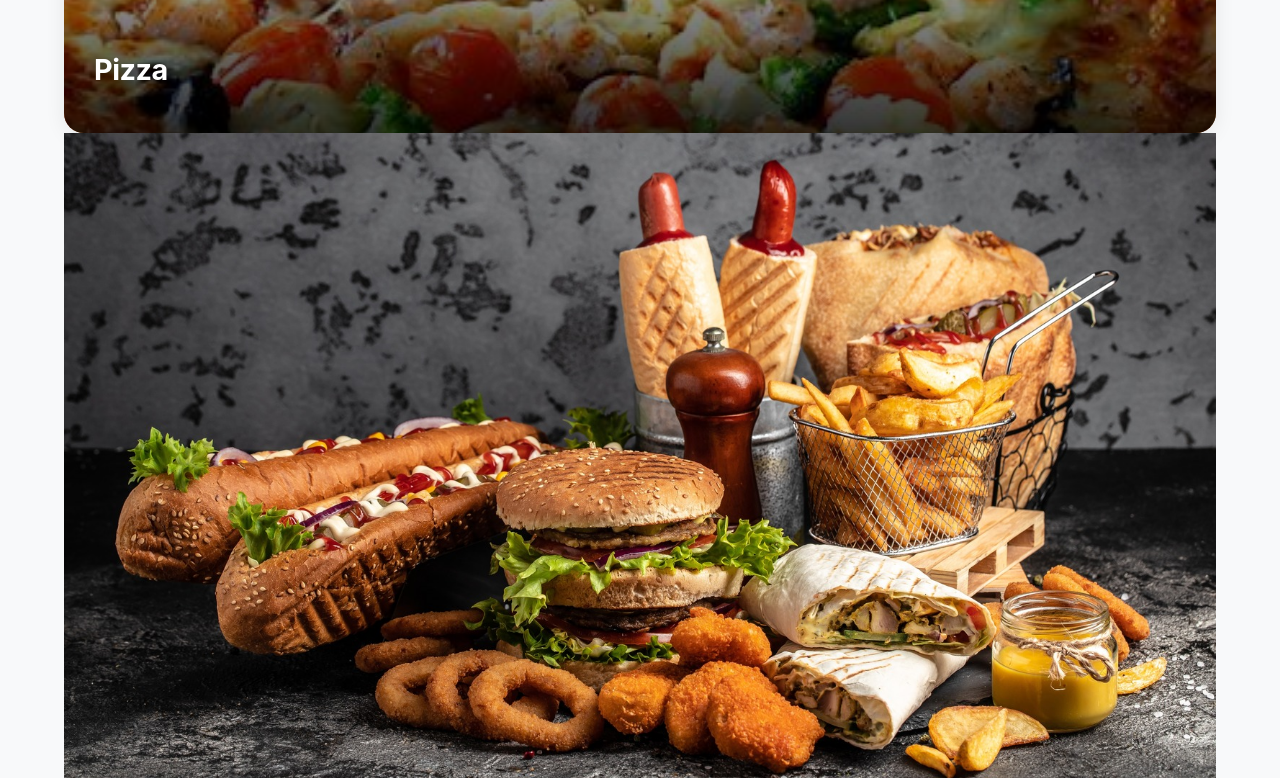
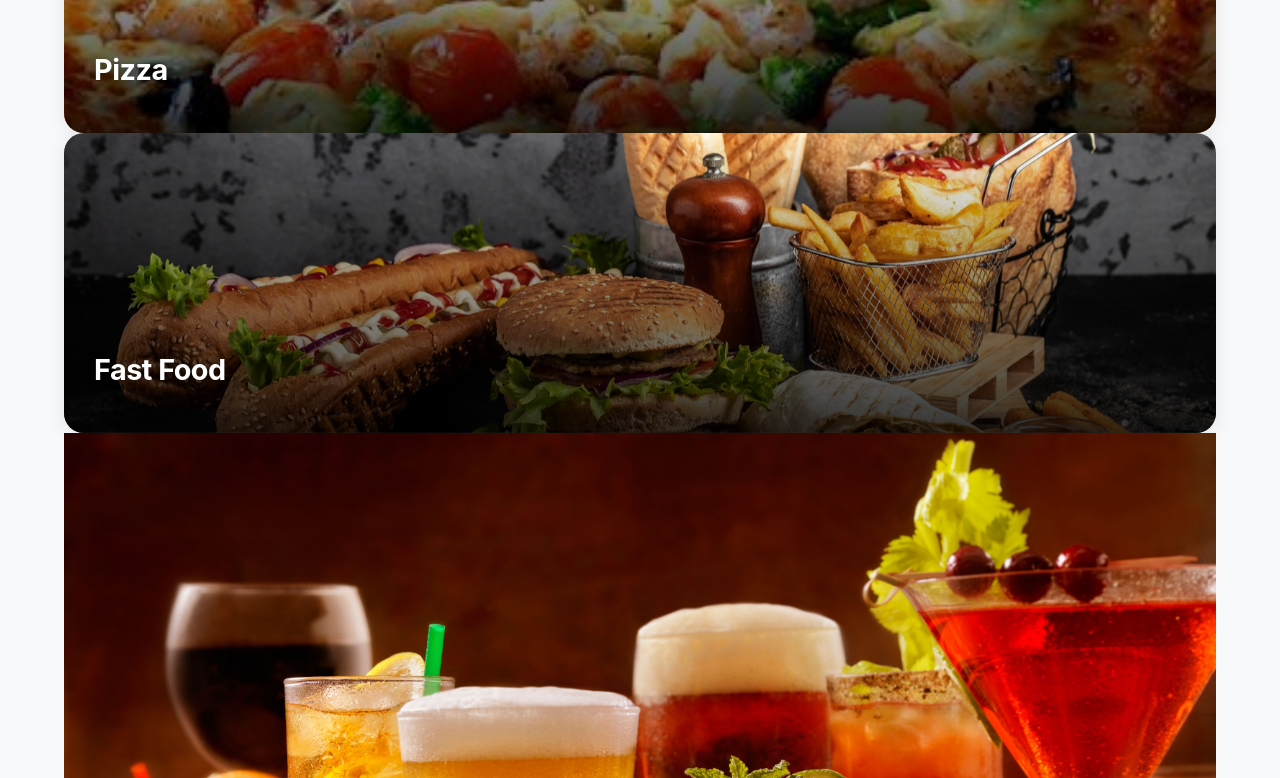
Before and after one commit to sarvesh13118/MY_REPOSITORY, a plain HTML site: page WPD practicals/Final Micro Project/index.html in a window 1280 px wide. Shown: the part 1440-2218 px from the top of the page. Drawn offline with Linux system fonts and the light colour scheme.

Commit message:
changes..

```diff
--- a/WPD practicals/Final Micro Project/index.html
+++ b/WPD practicals/Final Micro Project/index.html
@@ -61,9 +61,11 @@
           </a>
         </div>
           <a href="fastfood.html">
-            <div class="category-card"></div>
-            <img src="fastfood.jpg" alt="Fast Food" /></a>
+            <div class="category-card">
+            <img src="fastfood.jpg" alt="Fast Food" />
           <h3>Fast Food</h3>
+            </div>
+          </a>
         </div>
           <a href="beverages.html">
             <div class="category-card"></div>
@@ -85,6 +87,7 @@
           </p>
           <div class="price">$8.99 <span class="original">$12.99</span></div>
           <button class="btn">Order Now</button>
+          <a href="order.html" class="order-btn">Order Now</a>
         </div>
       </div>
     </section>
```
